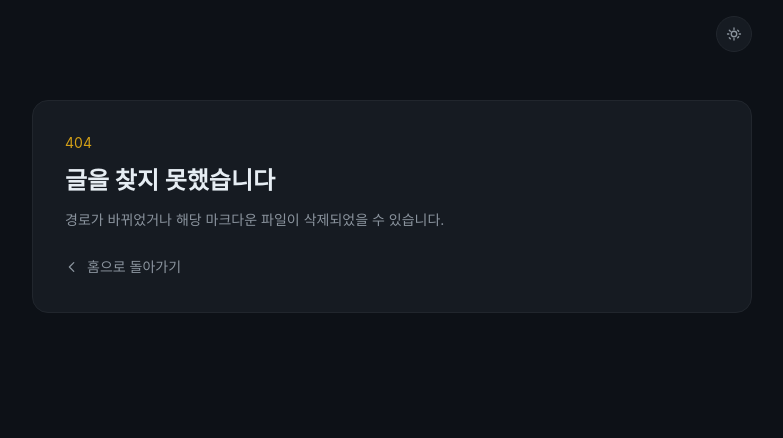
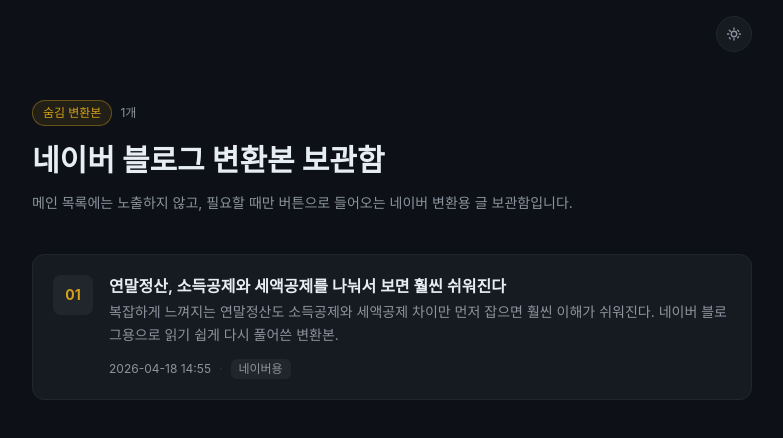
Before and after one commit to soul7s/blog, a Next.js app: page /blog in a window 1280 px wide. Before the commit this address had no page. Shown: the top 438 px of the page, without its empty margins (248-1031 px from the left). Built offline with nearby package versions, Linux system fonts and the light colour scheme; a web font is replaced by a local one.

Commit message:
Add button access to hidden blog conversion pages

```diff
--- /dev/null
+++ b/app/blog/layout.tsx
@@ -0,0 +1,3 @@
+export default function HiddenBlogLayout({ children }: { children: React.ReactNode }) {
+  return children;
+}
--- /dev/null
+++ b/app/blog/page.tsx
@@ -0,0 +1,65 @@
+import Link from "next/link";
+import { getAllArticlesIncludingHidden, toArticlePreview } from "@/lib/blog";
+
+export default function HiddenBlogPage() {
+  const articles = getAllArticlesIncludingHidden()
+    .filter((article) => article.categoryKey === "blog")
+    .map(toArticlePreview);
+
+  return (
+    <main className="py-12">
+      <header className="mb-10">
+        <div className="mb-4 flex items-center gap-2">
+          <span className="rounded-full border border-[var(--gold)]/40 bg-[var(--gold)]/10 px-2.5 py-1 text-xs font-medium text-[var(--gold)]">
+            숨김 변환본
+          </span>
+          <span className="text-xs text-[var(--muted-text)]">{articles.length}개</span>
+        </div>
+        <h1 className="mb-3 text-2xl font-bold leading-tight text-[var(--text)] sm:text-3xl">
+          네이버 블로그 변환본 보관함
+        </h1>
+        <p className="max-w-2xl text-sm leading-relaxed text-[var(--muted-text)]">
+          메인 목록에는 노출하지 않고, 필요할 때만 버튼으로 들어오는 네이버 변환용 글 보관함입니다.
+        </p>
+      </header>
+
+      <div className="flex flex-col gap-3">
+        {articles.length === 0 ? (
+          <div className="rounded-xl border border-[var(--border)] bg-[var(--card)] p-5 text-sm text-[var(--muted-text)]">
+            아직 저장된 변환본이 없습니다.
+          </div>
+        ) : null}
+
+        {articles.map((article, index) => (
+          <Link key={article.id} className="group block" href={article.urlPath}>
+            <article className="rounded-xl border border-[var(--border)] bg-[var(--card)] p-5 transition-all duration-200 hover:border-[var(--border-hover)] hover:bg-[var(--card-hover)]">
+              <div className="flex items-start gap-4">
+                <div className="flex h-10 w-10 shrink-0 items-center justify-center rounded-lg bg-[var(--ep-num-bg)]">
+                  <span className="text-sm font-bold text-[var(--gold)]">
+                    {String(index + 1).padStart(2, "0")}
+                  </span>
+                </div>
+
+                <div className="min-w-0 flex-1">
+                  <h2 className="mb-1 text-base font-semibold leading-snug text-[var(--text)] transition-colors group-hover:text-[var(--gold)]">
+                    {article.title}
+                  </h2>
+                  <p className="line-clamp-2 mb-3 text-sm leading-relaxed text-[var(--muted-text)]">
+                    {article.summary}
+                  </p>
+                  <div className="flex flex-wrap items-center gap-2">
+                    <span className="text-xs text-[var(--muted-text)]">{article.displayDate}</span>
+                    <span className="text-xs text-[var(--muted-bg)]">·</span>
+                    <span className="rounded-md bg-[var(--ep-num-bg)] px-2 py-0.5 text-xs text-[var(--muted-text)]">
+                      네이버용
+                    </span>
+                  </div>
+                </div>
+              </div>
+            </article>
+          </Link>
+        ))}
+      </div>
+    </main>
+  );
+}
--- a/app/page.tsx
+++ b/app/page.tsx
@@ -1,6 +1,7 @@
 import { ArticleExplorer } from "@/components/article-explorer";
 import { getAllArticles, getFilterOptions, toArticlePreview } from "@/lib/blog";
 import { siteConfig } from "@/lib/site-config";
+import Link from "next/link";
 
 export default function Home() {
   const articles = getAllArticles();
@@ -42,9 +43,17 @@
       <div className="mb-8 border-t border-[var(--border)]" />
 
       <div className="mb-6">
-        <h2 className="text-lg font-semibold text-[var(--text)]">
-          {siteConfig.feedTitle}
-        </h2>
+        <div className="flex items-center justify-between gap-3">
+          <h2 className="text-lg font-semibold text-[var(--text)]">
+            {siteConfig.feedTitle}
+          </h2>
+          <Link
+            href="/blog"
+            className="rounded-full border border-[var(--gold)]/35 bg-[var(--gold)]/10 px-3 py-1 text-xs font-medium text-[var(--gold)] transition-colors hover:bg-[var(--gold)] hover:text-[var(--bg)]"
+          >
+            블로그 변환본
+          </Link>
+        </div>
       </div>
 
       <ArticleExplorer articles={previews} filters={filters} />
```
